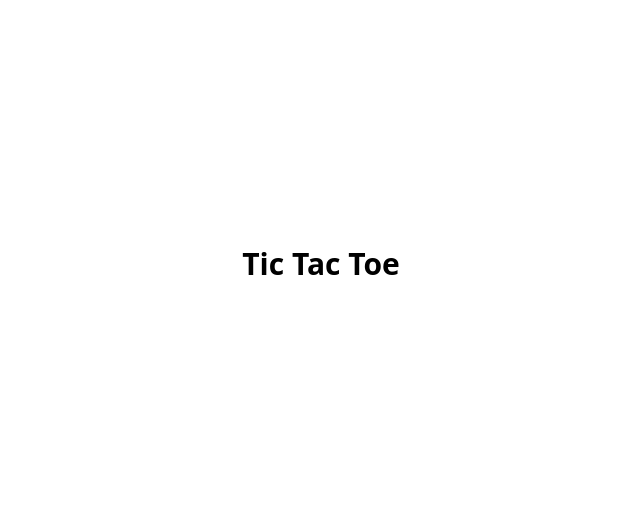
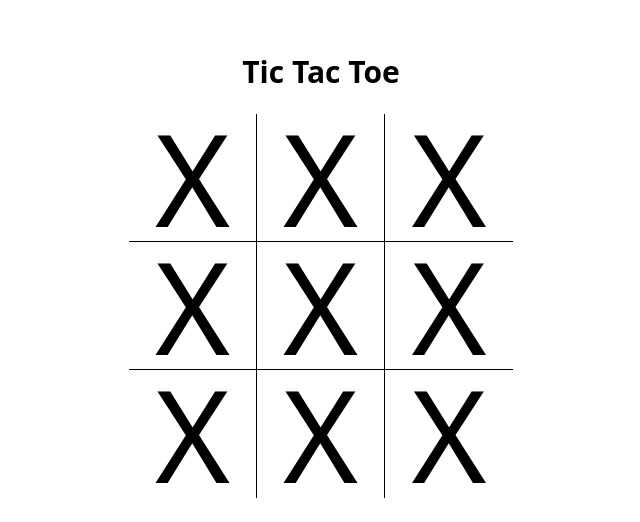
Before and after one commit to manavm1990/react-tic-tac-toe, a React (Vite) app: page / in a window 1280 px wide. Shown: the part 136-658 px from the top of the page, without its empty margins (319-959 px from the left). Built offline with nearby package versions, Linux system fonts and the light colour scheme.

Commit message:
Render a board of Xs

```diff
--- a/src/App.jsx
+++ b/src/App.jsx
@@ -1,7 +1,20 @@
+import React from "react";
 import Header from "./components/Header";
+import Square from "./components/Square";
 
 function App() {
-  return <Header />;
+  const [board, setBoard] = React.useState(Array(9).fill("X"));
+
+  return (
+    <>
+      <Header />
+      <main className="main">
+        {board.map((mark, index) => (
+          <Square mark={mark} key={index} />
+        ))}
+      </main>
+    </>
+  );
 }
 
 export default App;
--- /dev/null
+++ b/src/components/Square.jsx
@@ -0,0 +1,9 @@
+import PropTypes from "prop-types";
+
+export default function Square({ mark }) {
+  return <div className="square">{mark}</div>;
+}
+
+Square.propTypes = {
+  mark: PropTypes.string.isRequired,
+};
```
